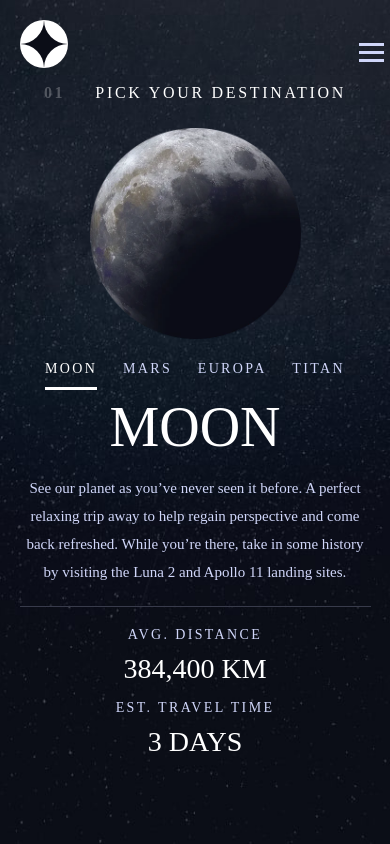
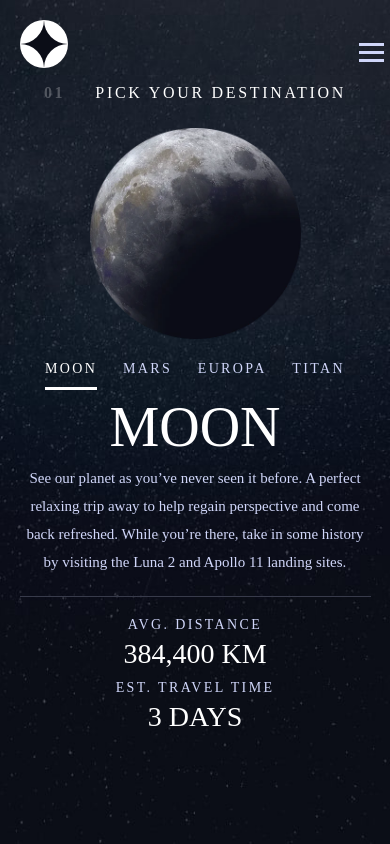
Before and after one commit to lukasviliams/space-tourism, a Vue app: page /destination in a window 390 px wide. Built offline with nearby package versions, Linux system fonts and the light colour scheme; a web font is replaced by a local one.

Commit message:
responsivnes

```diff
--- a/src/components/destination-component.vue
+++ b/src/components/destination-component.vue
@@ -464,13 +464,19 @@ export default {
         width: 90%;
     }
     .subheading-container:first-child{
-        margin: 0 0 1.5rem 0;
+        margin: 0 0 1rem 0;
     }
     .nav-container{
         margin: .5rem;
     }
     .img-container{
         margin: 3vh 0 2vh 0;
+    }
+    .heading2{
+        margin-bottom: .5rem;
+    }
+    .subheading2{
+        margin-bottom: .5rem;
     }
 }
 @media only screen and (max-width:340px) {
```
